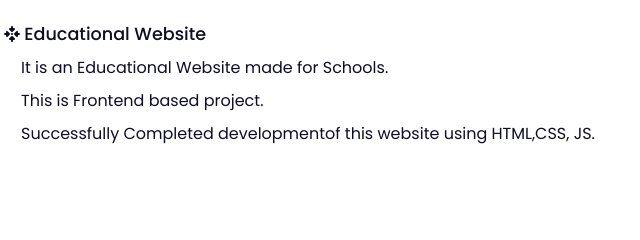
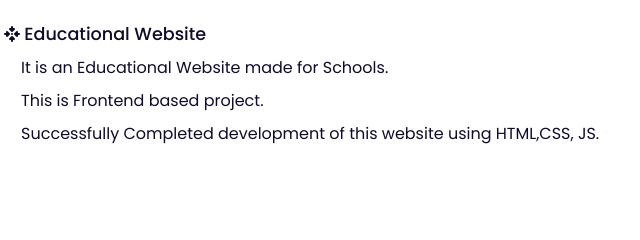
Before and after one commit to amanupadhyay33822/Portfolio-Website, a plain HTML site: page index.html in a window 1280 px wide. Shown: the part 2720-2960 px from the top of the page, 124-764 px from the left. Drawn offline with nearby package versions, Linux system fonts and the light colour scheme.

Commit message:
Update index.html

```diff
--- a/index.html
+++ b/index.html
@@ -136,7 +136,6 @@
 
 <!-- education section end -->
 
-<!-- Skills Section Start -->
 
 <section class="skills" id="skills">
     <div class="heading">
@@ -195,6 +194,7 @@
 <br><br>
 <!-- skills section end -->
 <!-- project section start -->
+
 <section class="Project" id="Projects">
     <div class="heading">
         <h2>PROJECT</h2>
@@ -215,7 +215,7 @@
     <div class="space"></div>
     <div>&nbsp; &nbsp; This is Frontend based project.</div>
     <div class="space"></div>
-    <div>&nbsp; &nbsp; Successfully Completed developmentof this website using HTML,CSS, JS.
+    <div>&nbsp; &nbsp; Successfully Completed development of this website using HTML,CSS, JS.
     </div>
 
     </div>
```
